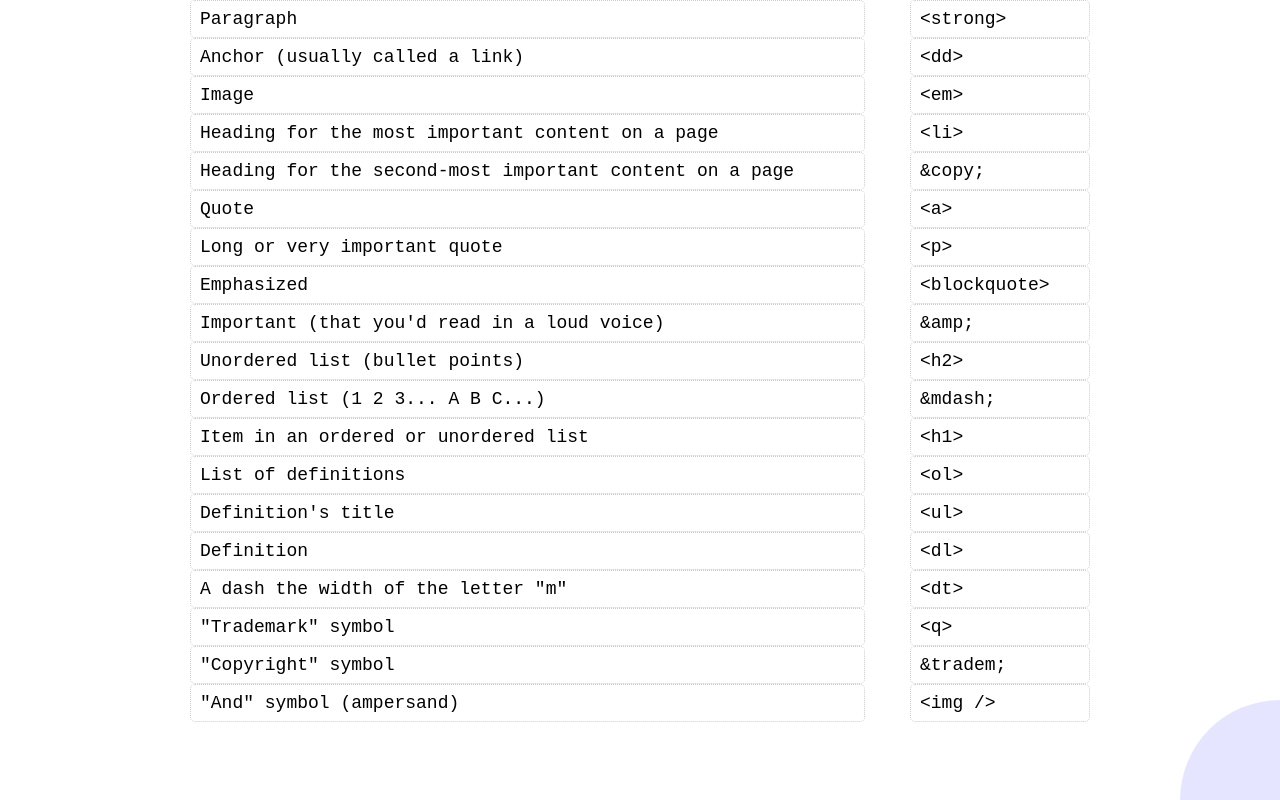
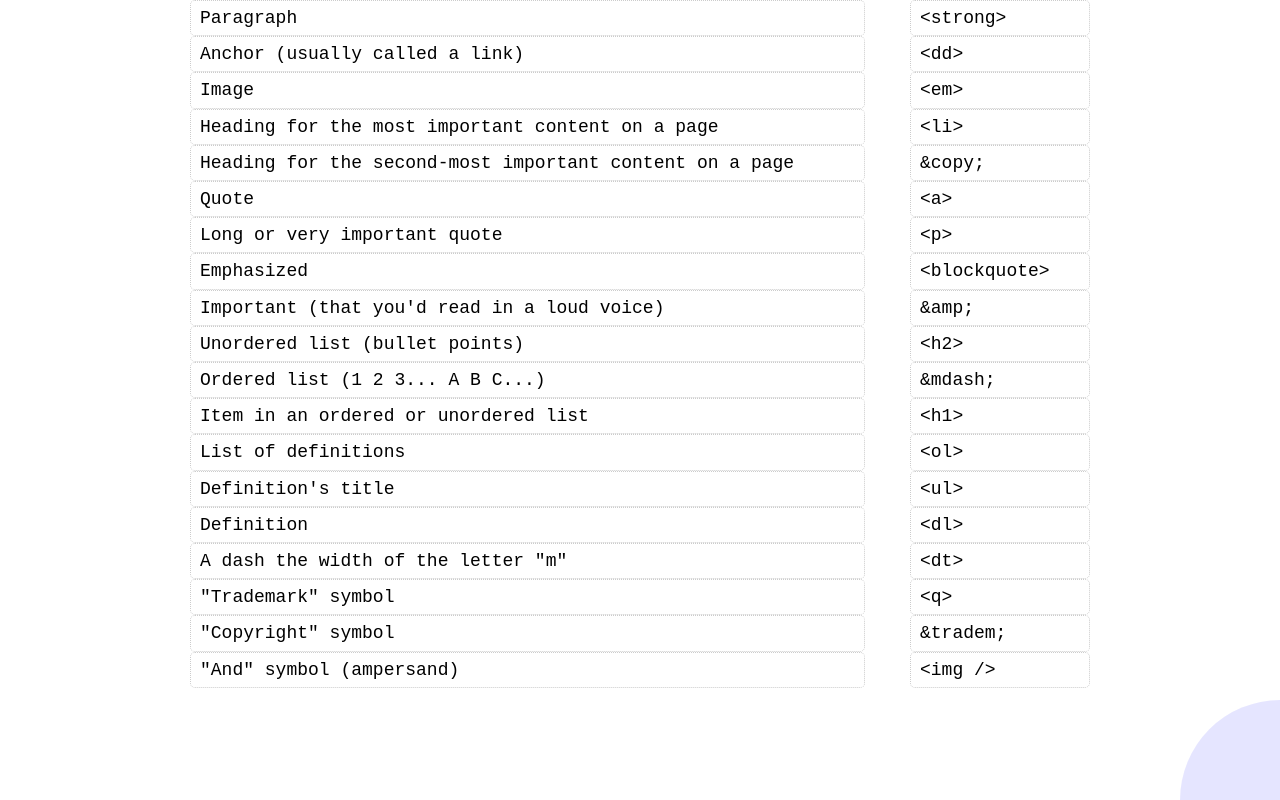
Before and after one commit to ga-dc/html_tag_matching, a plain HTML site: page index.html in a window 1280 px wide. Drawn offline with Linux system fonts and the light colour scheme.

Commit message:
Fixed line height

```diff
--- a/styles.css
+++ b/styles.css
@@ -56,7 +56,7 @@ body
   max-width:900px;
   margin:0 auto;
   font-size:18px;
-  line-height:2em;
+  line-height:1.9em;
 }
 ul
 {
```
